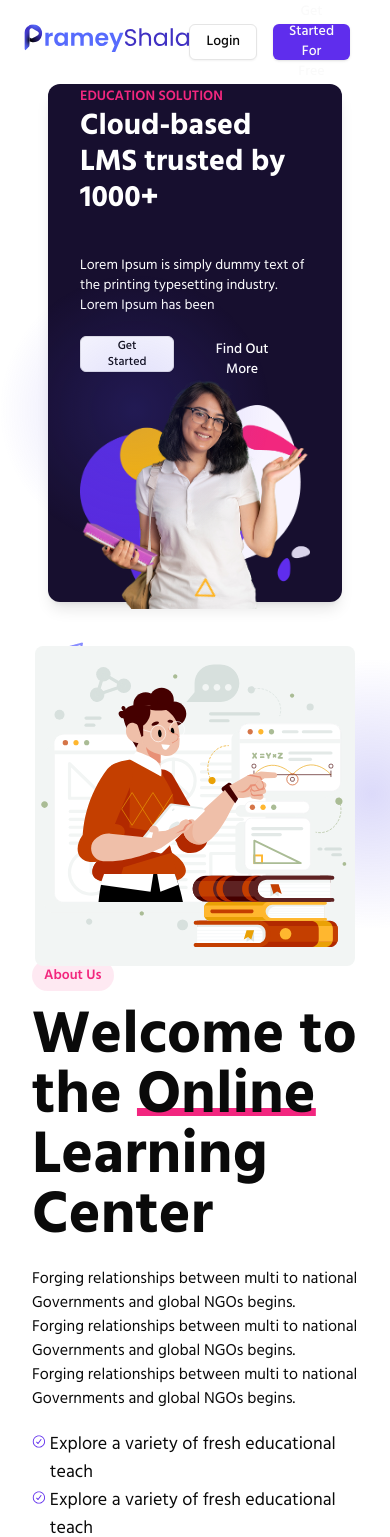
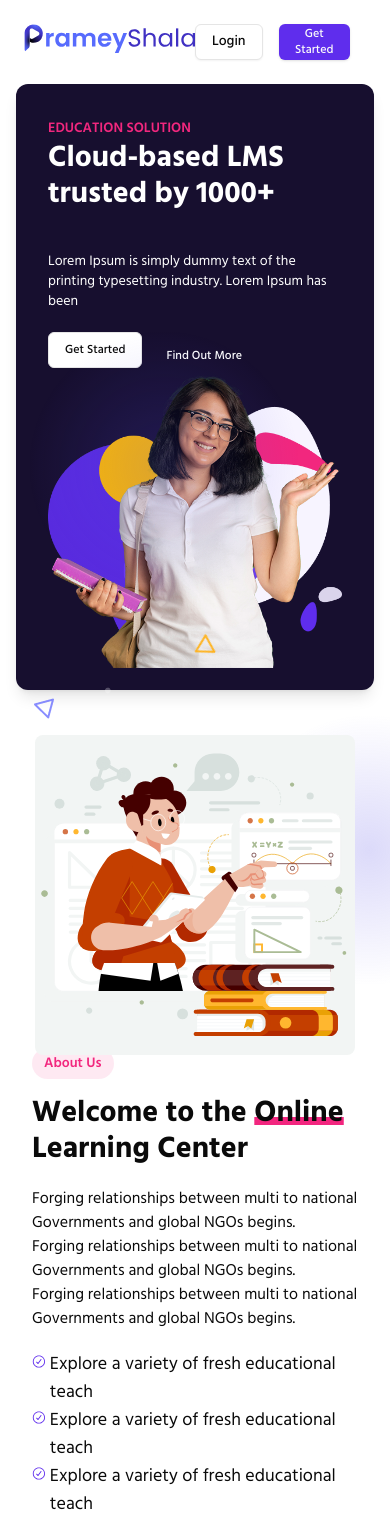
Before and after one commit to aapav01/prameyshala.com, a Next.js app in the folder app/: page / in a window 390 px wide. Shown: the top 1537 px of the page. Built offline with nearby package versions, Linux system fonts and the light colour scheme.

Commit message:
fixed hero and navbar for sm device

```diff
--- a/app/src/app/page.tsx
+++ b/app/src/app/page.tsx
@@ -11,7 +11,7 @@ import TestimonialMain from "@/components/testimontial-main";
 export default function Home() {
   return (
     <main className="min-h-screen">
-      <section className="mx-12  md:py-28 bg-primary-deep rounded-xl shadow-lg">
+      <section className="mx-4 md:mx-12 py-8 md:py-28 bg-primary-deep rounded-xl shadow-lg">
         <div className="container">
           <div className="flex flex-col lg:flex-row h-full items-center relative">
             <div className="w-full lg:w-1/2">
@@ -31,7 +31,7 @@ export default function Home() {
                 </Button>
                 <Button
                   variant={"ghost"}
-                  className="mx-2 text-white text-sm py-6"
+                  className="mx-2 text-white text-xs md:text-sm py-6"
                 >
                   Find Out More
                 </Button>
@@ -92,7 +92,7 @@ export default function Home() {
             <span className="text-secondary bg-secondary/10 px-3 py-1 rounded-2xl text-sm font-semibold">
               About Us
             </span>
-            <h2 className="text-6xl font-sans font-bold py-5">
+            <h2 className="text-3xl md:text-6xl font-sans font-bold py-5">
               Welcome to the <span className="rock-underline">Online</span>{" "}
               Learning Center
             </h2>
--- a/app/src/components/main-nav.tsx
+++ b/app/src/components/main-nav.tsx
@@ -20,7 +20,7 @@ function MainNav() {
         </div>
         <div className="flex-1 flex justify-end items-center">
           <Button variant={'outline'} className="mr-4">Login</Button>
-          <Button className="mr-4">Get Started For Free</Button>
+          <Button className="mr-4 text-xs md:text-sm">Get Started <span className="hidden md:flex">For Free</span></Button>
         </div>
       </div>
     </nav>
```
